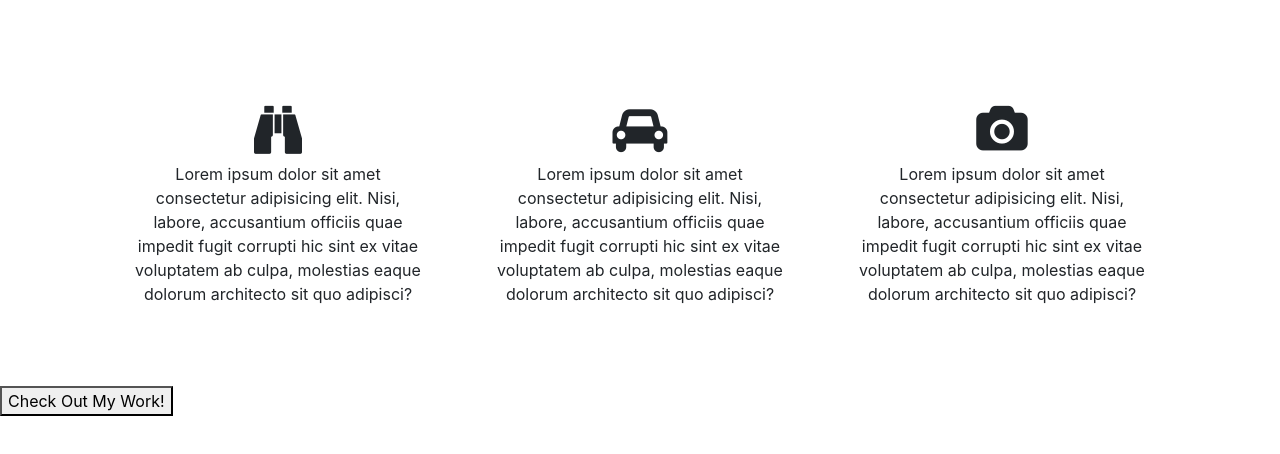
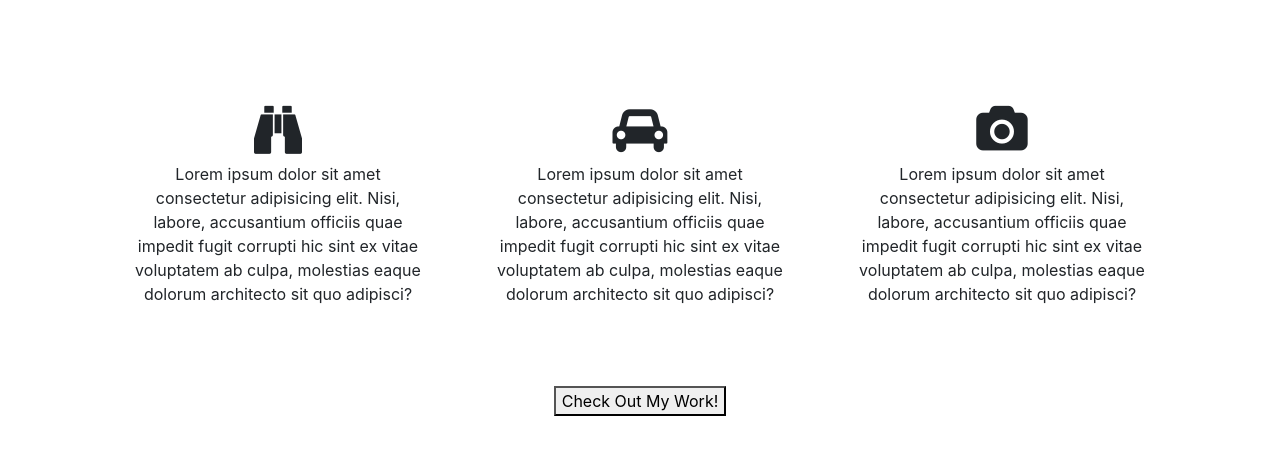
Before and after one commit to mushfikaraisa/website_demo, a plain HTML site: page index.html in a window 1280 px wide. Shown: the part 260-714 px from the top of the page. Drawn offline with nearby package versions, Linux system fonts and the light colour scheme.

Commit message:
add button styles

```diff
--- a/resources/css/style.css
+++ b/resources/css/style.css
@@ -62,3 +62,11 @@ h1 {
 .paragraph i {
     margin-bottom: 0.5rem;
 }
+
+
+/* Button */
+
+button {
+    margin: 0 auto;
+    display: block;
+}
```
